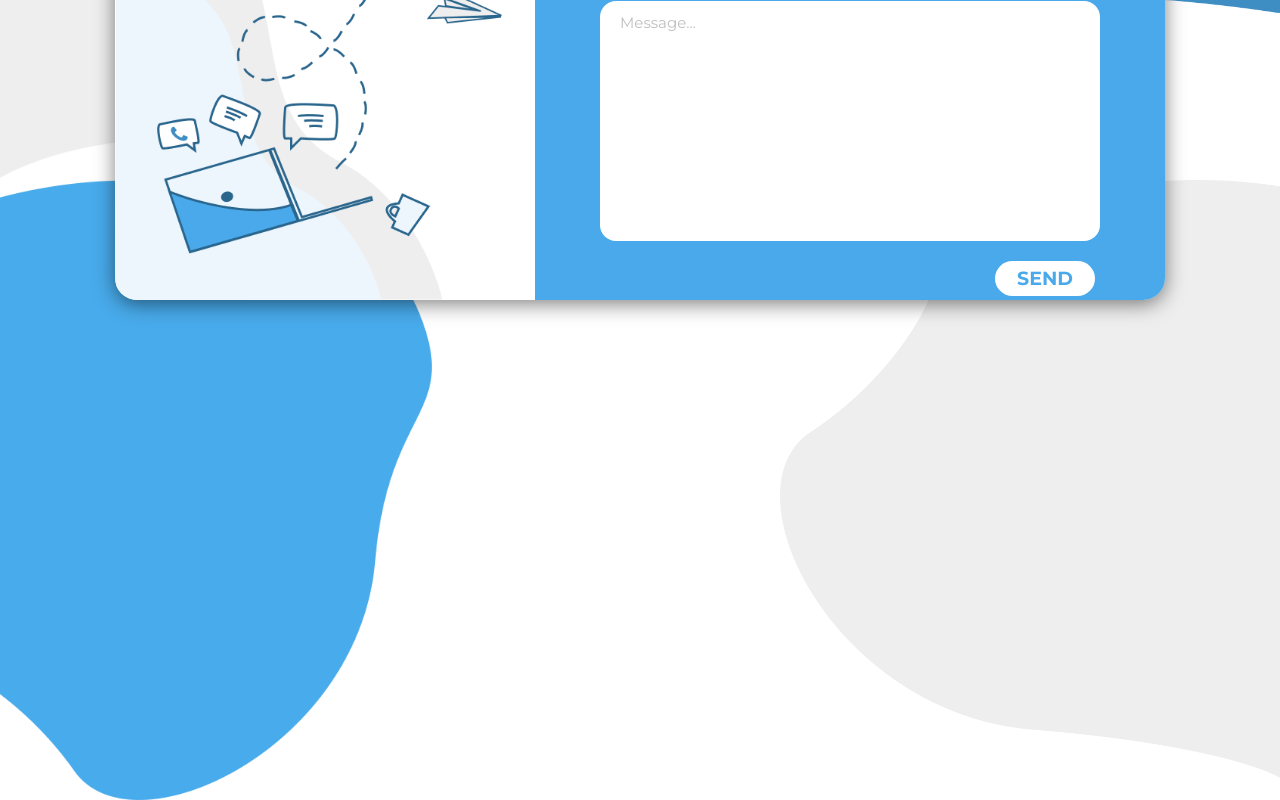
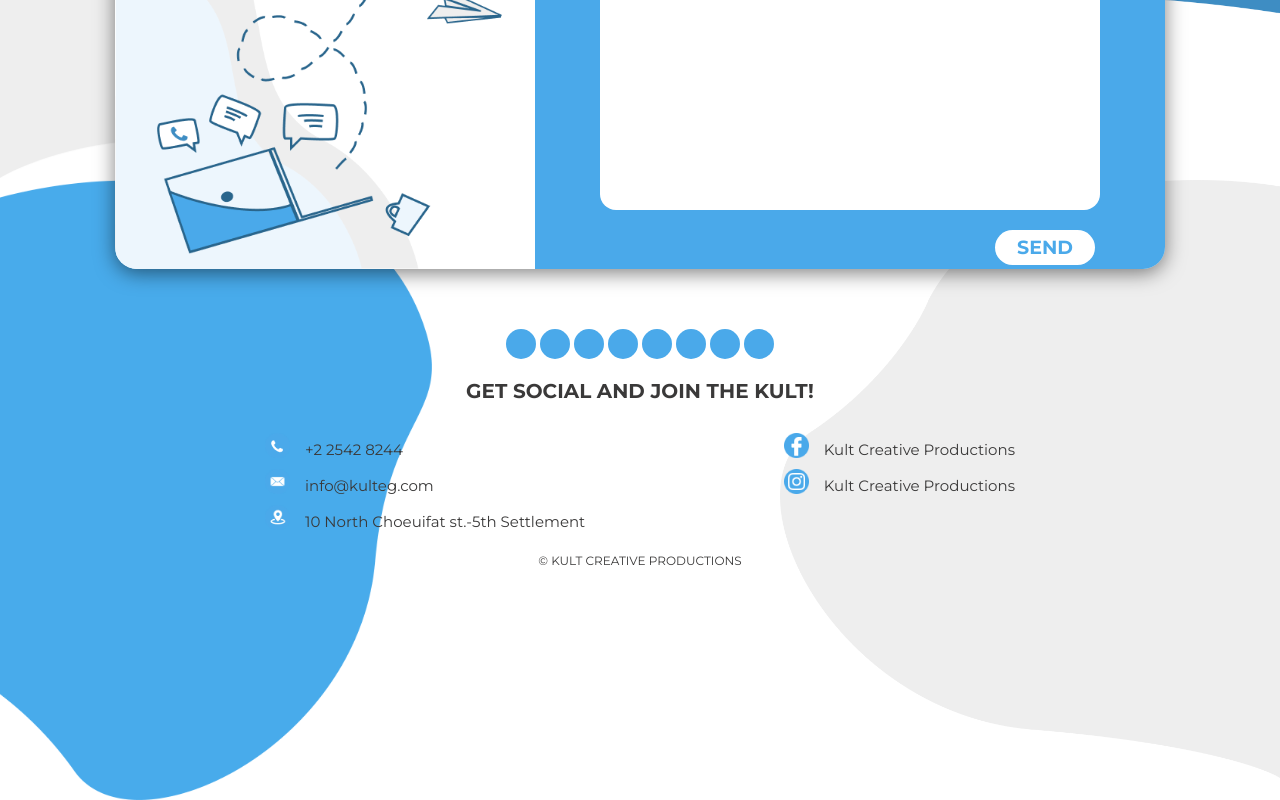
Before and after one commit to FarahNagy/kult, a React (Create React App) app: page /contact in a window 1280 px wide. Shown: the part 428-1228 px from the top of the page. Built offline with nearby package versions, Linux system fonts and the light colour scheme.

Commit message:
footer done except home!

```diff
--- a/src/pages/Contact.js
+++ b/src/pages/Contact.js
@@ -1,7 +1,7 @@
 import React, { useRef, useState } from "react";
 import emailjs from "@emailjs/browser";
 import "./contact.css";
-import FooterWithoutClients from "./FooterWithoutClients";
+import Footer from "./FooterWithoutClients";
 
 const Contact = () => {
   const form = useRef();
@@ -140,6 +140,9 @@ const Contact = () => {
           </form>
         </div>
       </div>
+      <div className="footerContact">
+      <Footer/>
+    </div>
     </div>
   );
 };
--- a/src/pages/FooterWithoutClients.js
+++ b/src/pages/FooterWithoutClients.js
@@ -19,7 +19,7 @@ const FooterWithoutClients = () => {
         <div className="leftInfo">
           <section className="phoneIcon">
             <img src="phone.png" alt="kult-logo" className="icon" />
-            <div className="thePhoneNo">+2 2542 8244</div>
+            <a href="tel:+2 2542 8244" className="thePhoneNo">+2 2542 8244</a>
           </section>
           <a href="mailto:info@kulteg.com" className="emailIcon">
             <img src="email.png" alt="kult-logo" className="icon" />
--- a/src/pages/Platforms.js
+++ b/src/pages/Platforms.js
@@ -1,6 +1,7 @@
 import React from "react";
 import "./platforms.css";
 import { Link } from "react-router-dom";
+import Footer from "./FooterWithoutClients";
 
 const Platforms = () => {
   return (
@@ -76,6 +77,9 @@ const Platforms = () => {
           <div className="car" />
         </div>
       </div>
+      <div className="footerPlatforms">
+      <Footer/>
+      </div>
     </div>
   );
 };
--- a/src/pages/Services.js
+++ b/src/pages/Services.js
@@ -1,6 +1,6 @@
 import React from "react";
 import "./services.css";
-import FooterWithoutClients from "./FooterWithoutClients";
+import Footer from "./FooterWithoutClients";
 import "react-responsive-carousel/lib/styles/carousel.min.css"; // requires a loader
 import { Carousel } from "react-responsive-carousel";
 
@@ -311,6 +311,9 @@ const Services = () => {
         </div>
         <div className="carPlaceHolder"></div>
       </div>
+      <div className="footerServices">
+      <Footer/>
+      </div>
     </div>
   );
 };
--- a/src/pages/about-us.css
+++ b/src/pages/about-us.css
@@ -336,6 +336,7 @@
     height: 1350px;
     flex-direction: column;
   }
+
 }
 
 .thirdRowLeftDiv {
@@ -560,14 +561,40 @@
   width: 100%;
   display: flex;
   flex-direction: row-reverse;
+  @media screen and (max-width: 1026px) {
+    height: 630px;
+  }
+  @media screen and (max-width: 950px) {
+    height: 560px;
+  }
+  @media screen and (max-width: 850px) {
+    height: 500px;
+  }
+  @media screen and (max-width: 830px) {
+    height: 470px;
+  }
+  @media screen and (max-width: 750px) {
+    height: 440px;
+  }
   @media screen and (max-width: 650px) {
     flex-direction: column;
+    height: 750px;
   }
+  @media screen and (max-width: 550px) {
+   height:350px;
+  }
+  @media screen and (max-width: 485px) {
+    height:290px;
+   }
+   @media screen and (max-width: 450px) {
+    height:0px;
+   }
 }
 
 .fourthRowLeft {
   /* width = 38
   height = 72 */
+
   width: 500px;
   height: 950px;
   background-image: url("flowersAbtUs.png");
@@ -771,3 +798,9 @@
     width: 200px;
   }
 }
+
+.footerAbtUs{
+  @media screen and (max-width: 450px) {
+    margin-top: -180px;
+  }
+  }
--- a/src/pages/about-us.js
+++ b/src/pages/about-us.js
@@ -88,7 +88,9 @@ const About = () => {
         </div>
         <div className="fourthRowLeft"></div>
       </div>
+      <div className="footerAbtUs">
       <Footer/>
+      </div>
     </div>
   );
 };
--- a/src/pages/contact.css
+++ b/src/pages/contact.css
@@ -8,6 +8,16 @@
   height: 1000px;
   z-index: 1;
   display: flex;
+  flex-direction: column;
+  @media screen and (max-width: 770px) {
+    height: 860px;
+  }
+  @media screen and (max-width: 570px) {
+    height: 780px;
+  }
+  @media screen and (max-width: 485px) {
+    height:750px;
+  }
 }
 
 .topLeft {
@@ -336,7 +346,7 @@
   @media screen and (max-width: 570px) {
     height: 100px;
     font-size: 11px;
-    margin-top:6px;
+    margin-top: 6px;
     width: 210px;
   }
   @media screen and (max-width: 470px) {
@@ -643,7 +653,7 @@
 }
 
 .FNLabel {
-  display:none;
+  display: none;
   @media screen and (max-width: 570px) {
     display: block;
     font-size: 9.5px;
@@ -737,7 +747,6 @@
   }
 } */
 
-
 .messageLabel {
   display: none;
   @media screen and (max-width: 570px) {
@@ -759,3 +768,8 @@
     color: white;
   }
 }
+
+.footerContact {
+  z-index: 1;
+  margin-top: 60px;
+}
--- a/src/pages/footer.css
+++ b/src/pages/footer.css
@@ -2,6 +2,7 @@
   display: flex;
   flex-direction: column;
   align-items: center;
+  /* margin-top:-100px; */
 }
 
 .circles {
@@ -12,10 +13,26 @@
 .circleItem {
   width: 30px; /* Adjust the width as needed */
   height: 30px; /* Adjust the height as needed */
-  background-color: #3498db; /* Set the background color */
+  background-color: #4aa9ea;; /* Set the background color */
   border-radius: 50%;
   margin-left: 2px;
   margin-right: 2px;
+  @media screen and (max-width: 830px) {
+    width: 25px;
+    height: 25px;
+  }
+  @media screen and (max-width: 650px) {
+    width: 22px;
+    height: 22px;
+  }
+  @media screen and (max-width: 485px) {
+    width: 19px;
+    height: 19px;
+  }
+  @media screen and (max-width: 430px) {
+    width: 17px;
+    height: 17px;;
+   }
 }
 
 .joinTheKult {
@@ -24,13 +41,40 @@
   font-size: 20px;
   font-family: "boldFont";
   color: #3a3939;
+  @media screen and (max-width: 830px) {
+    font-size: 18px;
+  }
+  @media screen and (max-width: 650px) {
+    font-size: 16px;
+  }
+  @media screen and (max-width: 485px) {
+    font-size:14px;
+   }
+   @media screen and (max-width: 430px) {
+    font-size:12px;
+    padding-top: 5px;
+   }
 }
 
 .contactInfoBox {
   display: flex;
   padding-top: 30px;
-  width: 50%;
+  width: 750px;
   justify-content: space-between;
+  @media screen and (max-width: 830px) {
+    width: 550px;
+  }
+  @media screen and (max-width: 650px) {
+    width: 460px;
+  }
+  @media screen and (max-width: 485px) {
+   width:390px;
+   }
+   @media screen and (max-width: 430px) {
+    padding-top:20px;
+    width:333px;
+   }
+
 }
 
 .leftInfo {
@@ -48,6 +92,22 @@
   font-size: 15px;
   color: #3a3939;
   font-family: "regFont";
+  text-decoration: none;
+  @media screen and (max-width: 830px) {
+    font-size: 13.5px;
+  }
+  @media screen and (max-width: 650px) {
+    font-size: 12px;
+  }
+  @media screen and (max-width: 485px) {
+    font-size:10.5px;
+    padding-left: 7px;
+   }
+   @media screen and (max-width: 430px) {
+    font-size:9px;
+    margin-top:3px;
+
+   }
 }
 
 .theEmailAddress {
@@ -56,6 +116,21 @@
   font-size: 15px;
   color: #3a3939;
   font-family: "regFont";
+  @media screen and (max-width: 830px) {
+    font-size: 13.5px;
+  }
+  @media screen and (max-width: 650px) {
+    font-size: 12px;
+  }
+  @media screen and (max-width: 485px) {
+    font-size:10.5px;
+    padding-left: 7px;
+   }
+   @media screen and (max-width: 430px) {
+    font-size: 9px;
+    margin-top:3px;
+
+   }
 }
 .theDestination {
   margin-top: 7px;
@@ -63,7 +138,20 @@
   font-size: 15px;
   color: #3a3939;
   font-family: "regFont";
-
+  @media screen and (max-width: 830px) {
+    font-size: 13.5px;
+  }
+  @media screen and (max-width: 650px) {
+    font-size: 12px;
+  }
+  @media screen and (max-width: 485px) {
+    font-size:10.5px;
+    padding-left: 7px;
+   }
+   @media screen and (max-width: 430px) {
+    font-size: 9px;
+    margin-top:3px;
+   }
 }
 
 .emailIcon {
@@ -82,6 +170,7 @@
 }
 
 .rightInfo {
+  /* background-color: aqua; */
   display: flex;
   flex-direction: column;
 }
@@ -102,7 +191,21 @@
   font-size: 15px;
   color: #3a3939;
   font-family: "regFont";
+  @media screen and (max-width: 830px) {
+    font-size: 13.5px;
+  }
+  @media screen and (max-width: 650px) {
+    font-size: 12px;
+  }
+  @media screen and (max-width: 485px) {
+    font-size:10.5px;
+    padding-left:7px;
+   }
+   @media screen and (max-width: 430px) {
+    font-size: 9px;
+    margin-top:3px;
 
+   }
 }
 
 .theIGPage {
@@ -111,12 +214,47 @@
   font-size: 15px;
   color: #3a3939;
   font-family: "regFont";
-
+  @media screen and (max-width: 830px) {
+    font-size: 13.5px;
+  }
+  @media screen and (max-width: 650px) {
+    font-size: 12px;
+  }
+  @media screen and (max-width: 485px) {
+    font-size:10.5px;
+    padding-left:7px;
+   }
+   @media screen and (max-width: 430px) {
+    font-size: 9px;
+    margin-top:3px;
+   }
 }
 
 .copy-right {
-    font-family: "regFont";
-    color: #3a3939;
-    padding-top: 10px;
-font-size:12px;
+  font-family: "regFont";
+  color: #3a3939;
+  padding-top: 10px;
+  font-size: 12px;
+  @media screen and (max-width: 830px) {
+    font-size: 11px;
+  }
+  @media screen and (max-width: 650px) {
+    font-size: 10px;
+  }
+  @media screen and (max-width: 430px) {
+    font-size: 9px;
+   }
 }
+
+.icon {
+  width: 25px;
+  height: 25px;
+  @media screen and (max-width: 485px) {
+    width: 20px;
+    height: 20px;
+   }
+   @media screen and (max-width: 430px) {
+    width:18px;
+    height: 18px;;
+   }
+}
--- a/src/pages/platforms.css
+++ b/src/pages/platforms.css
@@ -5,9 +5,27 @@
 
 .mainPlatform {
   width: 100%;
-  height: 4000px;
+  height: 2400px;
   display: flex;
   flex-direction: column;
+  @media screen and (max-width: 1090px) {
+    height: 2200px;
+  }
+  @media screen and (max-width: 960px) {
+    height: 2100px;
+  }
+  @media screen and (max-width:825px) {
+    height: 2000px;
+  }
+  @media screen and (max-width: 684px) {
+    height: 1800px;
+  }
+  @media screen and (max-width: 485px) {
+    height: 1700px;
+  }
+  @media screen and (max-width: 430px) {
+    height: 1600px;
+  }
 }
 
 .battleOfTheBands {
@@ -803,7 +821,7 @@
 }
 
 .battleOfTheWheels {
-  margin-top: 50px;
+  margin-top: 25px;
   width: 100%;
   height: 670px;
   background-size: cover;
@@ -829,24 +847,24 @@
   @media screen and (max-width: 650px) {
     height: 450px;
   }
-  @media screen and (max-width:600px) {
-    height:430px;
+  @media screen and (max-width: 600px) {
+    height: 430px;
   }
-  @media screen and (max-width:570px) {
-    height:400px;
+  @media screen and (max-width: 570px) {
+    height: 400px;
   }
-  @media screen and (max-width:478px) {
-   height:370px;
+  @media screen and (max-width: 478px) {
+    height: 370px;
   }
-  @media screen and (max-width:450px) {
-    height:350px;
+  @media screen and (max-width: 450px) {
+    height: 350px;
   }
 }
 
 .BoWLogoNText {
   margin-top: 40px;
   height: 100%;
-  padding-left:8px;
+  padding-left: 8px;
   display: flex;
   flex-direction: column;
 }
@@ -900,16 +918,16 @@
     background-position-x: -5%;
   }
   @media screen and (max-width: 477px) {
-    height:115px;
-    width:230px;
+    height: 115px;
+    width: 230px;
   }
   @media screen and (max-width: 450px) {
-    width:200px;
+    width: 200px;
   }
   @media screen and (max-width: 420px) {
-   background-size:cover;
-   width:212px;
-   background-position-x: 30%;;
+    background-size: cover;
+    width: 212px;
+    background-position-x: 30%;
   }
 }
 
@@ -989,25 +1007,25 @@
 
   @media screen and (max-width: 570px) {
     margin-top: 100px;
-    width:50%;
+    width: 50%;
   }
 
   @media screen and (max-width: 550px) {
     font-size: 11.2px;
-  width:46%;
+    width: 46%;
   }
   @media screen and (max-width: 490px) {
     width: 58%;
-    margin-top:110px;
+    margin-top: 110px;
   }
   @media screen and (max-width: 477px) {
-    margin-top:100px;
+    margin-top: 100px;
   }
 
   @media screen and (max-width: 450px) {
     padding-right: 10px;
     font-size: 10px;
-    margin-top:90px;
+    margin-top: 90px;
   }
   @media screen and (max-width: 377px) {
     font-size: 9.7px;
@@ -1062,7 +1080,6 @@
   }
   @media screen and (max-width: 874px) {
     margin-top: 310px;
-
   }
   @media screen and (max-width: 850px) {
     font-size: 14px;
@@ -1076,7 +1093,7 @@
   @media screen and (max-width: 781px) {
     font-size: 13.7px;
     width: 100px;
-    margin-top:285px;
+    margin-top: 285px;
   }
   @media screen and (max-width: 750px) {
     margin-left: 10px;
@@ -1101,8 +1118,8 @@
     height: 30px;
     margin-top: 255px;
   }
-  @media screen and (max-width:590px) {
-    margin-top:265px;
+  @media screen and (max-width: 590px) {
+    margin-top: 265px;
   }
   @media screen and (max-width: 570px) {
     margin-top: 225px;
@@ -1113,22 +1130,22 @@
     width: 84px;
   }
   @media screen and (max-width: 520px) {
-    margin-top:235px;
+    margin-top: 235px;
   }
   @media screen and (max-width: 490px) {
-    margin-top:225px;
+    margin-top: 225px;
   }
-  @media screen and (max-width:477px) {
-    margin-top:215px;
+  @media screen and (max-width: 477px) {
+    margin-top: 215px;
   }
   @media screen and (max-width: 450px) {
     width: 75px;
     height: 25px;
-    margin-top:180px;
+    margin-top: 180px;
     font-size: 10.5px;
   }
   @media screen and (max-width: 412px) {
-    margin-top:190px;
+    margin-top: 190px;
   }
   @media screen and (max-width: 377px) {
     font-size: 9.7px;
@@ -1136,7 +1153,7 @@
     height: 22px;
   }
   @media screen and (max-width: 357px) {
-    margin-top:200px;
+    margin-top: 200px;
   }
 }
 
@@ -1171,14 +1188,13 @@
     height: 130px;
     background-size: contain;
   }
-  @media screen and (max-width:477px) {
-    width:185px;
-    height:115px;
+  @media screen and (max-width: 477px) {
+    width: 185px;
+    height: 115px;
   }
   @media screen and (max-width: 400px) {
-    width:160px;
+    width: 160px;
   }
-
 }
 
 .car {
@@ -1225,7 +1241,7 @@
   }
   @media screen and (max-width: 570px) {
     width: 330px;
-    margin-top:25px;
+    margin-top: 25px;
     height: 145px;
   }
   @media screen and (max-width: 520px) {
@@ -1233,19 +1249,26 @@
     height: 150px;
   }
   @media screen and (max-width: 515px) {
-    height:135px;;
-    width:300px;
+    height: 135px;
+    width: 300px;
   }
-  @media screen and (max-width:490px) {
-    margin-top:40px;
+  @media screen and (max-width: 490px) {
+    margin-top: 40px;
   }
 
-  @media screen and (max-width:477px) {
-    width:280px;
-    margin-top:50px;
+  @media screen and (max-width: 477px) {
+    width: 280px;
+    margin-top: 50px;
   }
   @media screen and (max-width: 450px) {
-    margin-top:40px;
-    width:250px;
+    margin-top: 40px;
+    width: 250px;
   }
 }
+
+.footerPlatforms {
+  margin-top: 50px;
+  @media screen and (max-width: 485px) {
+    margin-top:30px;
+  }
+}
--- a/src/pages/services.css
+++ b/src/pages/services.css
@@ -10,8 +10,33 @@
 .mainServices {
   display: flex;
   width: 100%;
-  height: 4500px;
+  height: 3000px;
   flex-direction: column;
+  @media screen and (max-width: 736px) {
+    height:3200px;
+  }
+  @media screen and (max-width: 670px) {
+    height:3000px;
+  }
+  @media screen and (max-width: 600px) {
+    height:4400px;
+  }
+  @media screen and (max-width: 518px) {
+    height:4500px;
+  }
+  @media screen and (max-width: 463px) {
+    height:4550px;
+  }
+  @media screen and (max-width: 450px) {
+    height:4260px;
+  }
+  @media screen and (max-width: 430px) {
+    height:4200px;
+  }
+  @media screen and (max-width: 398px) {
+    height:4330px;
+  }
+
 }
 
 .bubblesServices {
@@ -707,8 +732,17 @@
   height: 370px;
   background-color: #edf6fd;
   display: flex;
+  @media screen and (max-width: 658px) {
+    height:340px;
+  }
   @media screen and (max-width: 600px) {
-    height: 470px;
+    height: 400px;
+  }
+  @media screen and (max-width: 510px) {
+    height:440px;
+  }
+  @media screen and (max-width: 450px) {
+    height:400px;
   }
 }
 
@@ -804,6 +838,7 @@
   @media screen and (max-width: 862px) {
     width: 100px;
   }
+
 }
 
 .carousel-slider {
@@ -831,3 +866,8 @@
 .control-next {
   background-color: transparent !important;
 }
+
+
+.footerServices{
+  margin-top: 30px;
+}
```
